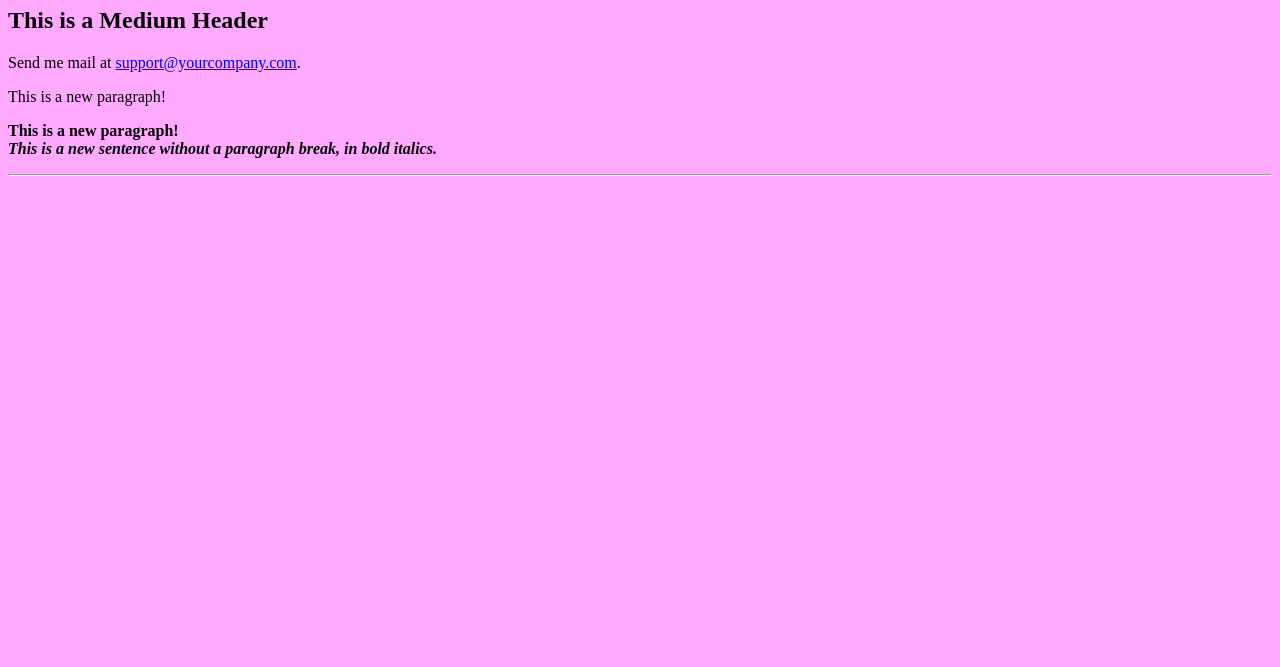
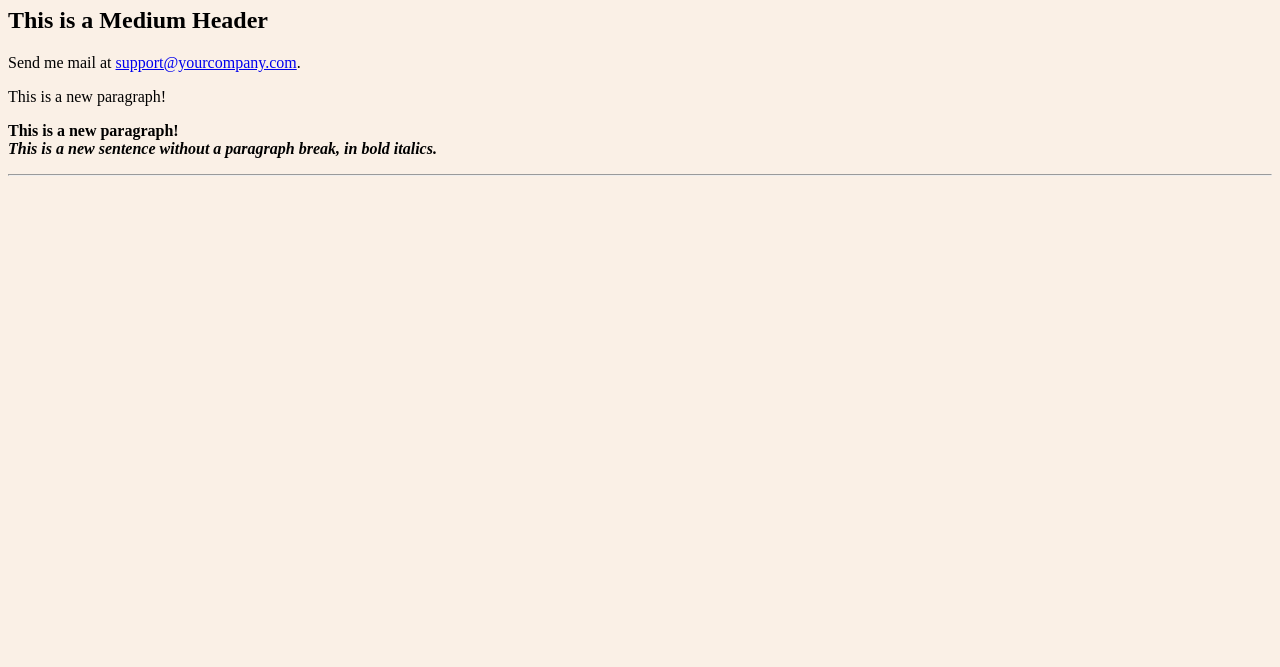
Before and after one commit to alanextar/github-for-me, a plain HTML site: page index.html in a window 1280 px wide. Shown: the part 133-800 px from the top of the page. Drawn offline with Linux system fonts and the light colour scheme.

Commit message:
Changed background to linen

```diff
--- a/index.html
+++ b/index.html
@@ -6,7 +6,7 @@
 
 </HEAD>
 
-<BODY BGCOLOR="FFAAFF">
+<BODY BGCOLOR="faf0e6">
 
 <CENTER><IMG SRC="clouds.jpg" ALIGN="BOTTOM"> </CENTER>
 
```
